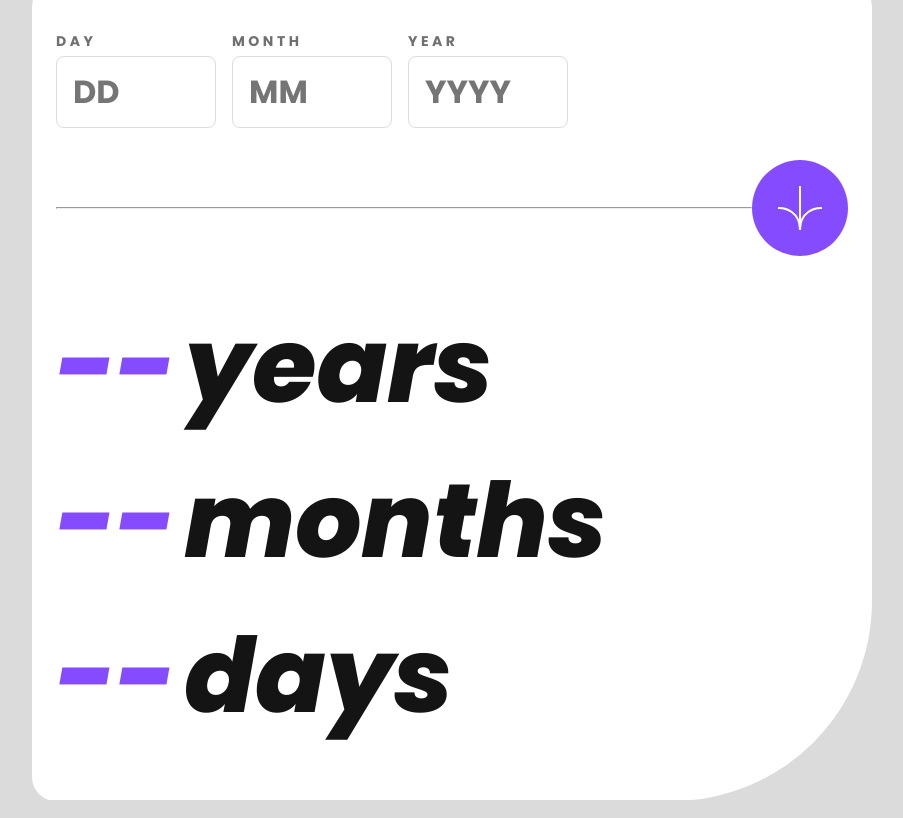
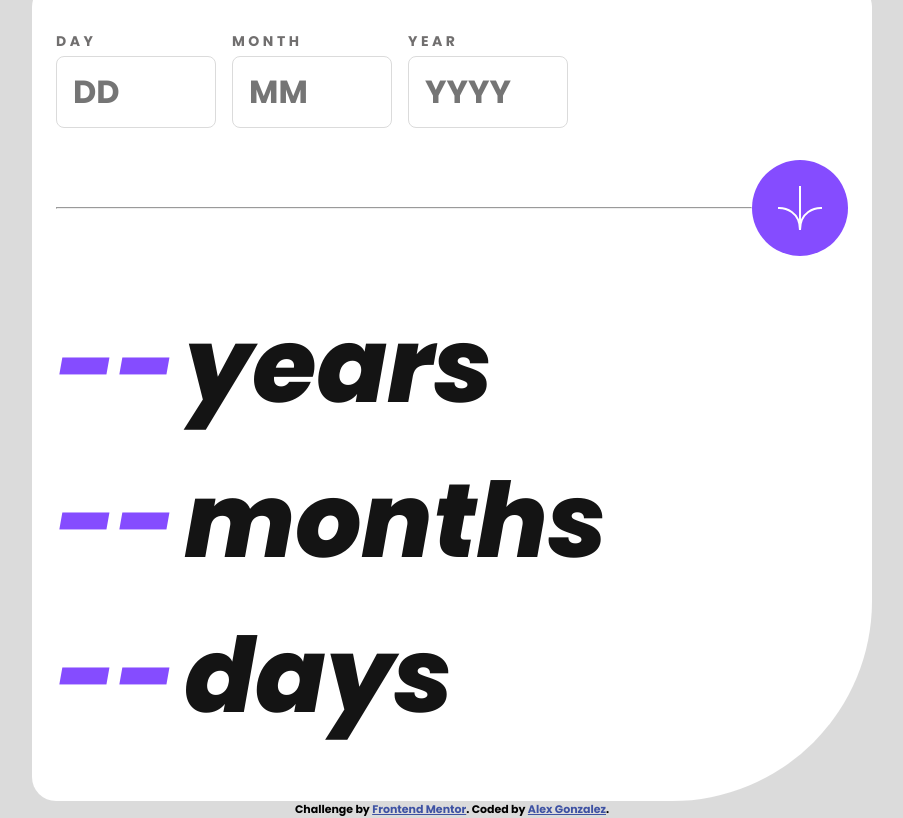
Before and after one commit to luinrandir/age-calculator-app, a website: page index.html in a window 1280 px wide. Shown: the whole page, without its empty margins (188-1091 px from the left). Drawn offline with Linux system fonts and the light colour scheme.

Commit message:
Finished project and README

```diff
--- a/index.html
+++ b/index.html
@@ -109,7 +109,12 @@
         Challenge by
         <a href="https://www.frontendmentor.io?ref=challenge" target="_blank"
           >Frontend Mentor</a
-        >. Coded by <a href="#">Your Name Here</a>.
+        >. Coded by
+        <a
+          href="https://www.frontendmentor.io/profile/luinrandir"
+          target="_blank"
+          >Alex Gonzalez</a
+        >.
       </div>
     </main>
   </body>
--- a/style.css
+++ b/style.css
@@ -23,7 +23,6 @@ html:focus-within {
 html,
 body {
   height: 100%;
-  overflow: hidden;
 }
 
 body {
```
Also changed, not shown: README.md, assets/images/snapshots/desktop_snapshot.png (added), assets/images/snapshots/mobile_snapshot.png (added).
